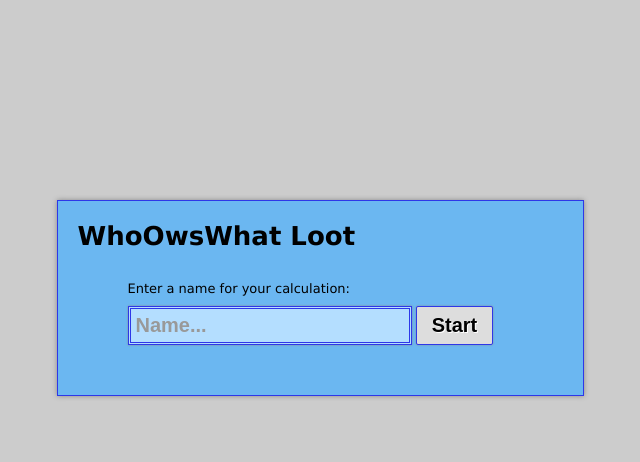
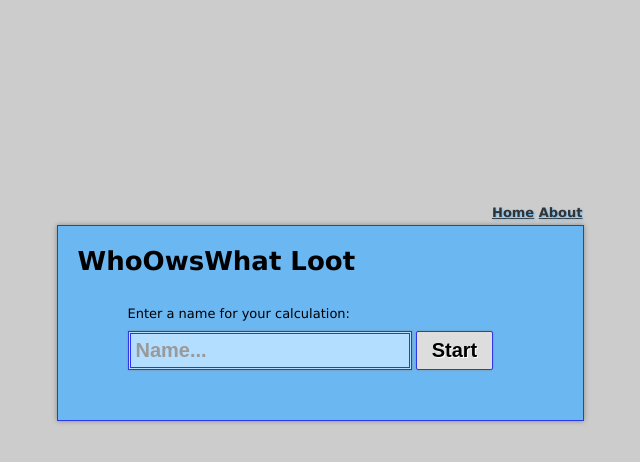
Before and after one commit to maltelenz/wowloot, a Django app: template templates/index.html in a window 1280 px wide. Shown: the top 462 px of the page, without its empty margins (320-960 px from the left). Run offline with Django 3.2, Linux system fonts and the light colour scheme; the template is opened without the code that fills it, so the values that code supplies are empty; some libraries are stand-ins or nearby versions.

Commit message:
added links to navigate between pages, and added about page

```diff
--- a/calcloot/static/style.css
+++ b/calcloot/static/style.css
@@ -19,7 +19,6 @@ div.firstpagemaincontent {
     padding: 20px 55px 50px 20px;
     margin-left: auto;
     margin-right: auto;
-    margin-top: 200px;
     background-color: #6bb7f1;
     border: 1px solid #2e37e8;
     -moz-box-shadow: 0px 0px 5px #888;
@@ -94,9 +93,34 @@ table.previouscalculations tr td.creationdate {
     font-size: 12px;
 }
 
+div.toplinks {
+    text-align: right;
+    color: #333;
+    font-weight: bold;
+    font-family: verdana;
+    font-size: 13px;
+    text-shadow: 1px 1px 2px #6bb7f1;
+}
+
+div.toplinks a {
+    text-decoration: underline;
+}
+
+div.toplinkscalculation {
+    margin: 50px 55px 5px 50px;
+}
+
+div.toplinkshome {
+    width: 525px;
+    padding: 5px;
+    margin-left: auto;
+    margin-right: auto;
+    margin-top: 200px;
+}
+
 div.calculationmaincontent {
     padding: 20px;
-    margin: 50px;
+    margin: 0px 50px 50px 50px;
     background-color: #6bb7f1;
     border: 1px solid #2e37e8;
     -moz-box-shadow: 0px 0px 5px #888;
@@ -163,3 +187,8 @@ h1.calculation {
 .personname {
     font-weight: bold;
 }
+
+.aboutlink {
+    text-decoration: underline;
+    color: #555;
+}
--- a/calcloot/urls.py
+++ b/calcloot/urls.py
@@ -7,6 +7,7 @@ admin.autodiscover()
 urlpatterns = patterns('calcloot.views',
     # Examples:
     url(r'^$', 'home', name = 'home'),
+    url(r'^about/$', 'about', name = 'about'),
     url(r'^person/a/(?P<calcid>\d+)/(?P<hashtag>\w+)/$', 'add_person', name = "add_person"),
     url(r'^person/d/(?P<calcid>\d+)/(?P<hashtag>\w+)/(?P<personid>\d+)/$', 'delete_person', name = "delete_person"),
     url(r'^currency/(?P<calcid>\d+)/(?P<hashtag>\w+)/$', 'change_currency', name = "change_currency"),
--- a/calcloot/views.py
+++ b/calcloot/views.py
@@ -38,6 +38,11 @@ def home(request):
             'previous_calculations': previous_calculations
             },
                               context_instance = RequestContext(request))
+
+
+def about(request):
+    return render_to_response('about.html', {}, context_instance = RequestContext(request))
+
 
 def calculation(request, calcid, hashtag, edit_expense_id = None):
     is_edit = edit_expense_id != None
--- a/templates/base.html
+++ b/templates/base.html
@@ -12,6 +12,10 @@
     {% block inheader %}{% endblock %}
   </head>
   <body>
-      {% block content %}{% endblock %}
+    <div class="toplinks toplinks{% block toplinks %}{% endblock %}">
+      <a href="{% url home %}">Home</a>
+      <a href="{% url about %}">About</a>
+    </div>
+    {% block content %}{% endblock %}
   </body>
 </html>
--- a/templates/calculation.html
+++ b/templates/calculation.html
@@ -2,9 +2,11 @@
 
 {% block title %} - {{ calculation.name }}{% endblock %}
 
+{% block toplinks %}calculation{% endblock %}
+
 {% block content %}
 <div class="calculationmaincontent">
-  <h1 class="calculation">Who Ows What after {{ calculation.name }}</h1>
+  <h1 class="calculation">Who Ows What: {{ calculation.name }}</h1>
   <h2>Currency</h2>
   <form action="{% url change_currency calculation.id calculation.hashtag %}" method="post">
     {% csrf_token %}
--- a/templates/index.html
+++ b/templates/index.html
@@ -37,6 +37,8 @@
   });
 </script>
 {% endblock %}
+
+{% block toplinks %}home{% endblock %}
 
 {% block content %}
 <div class="firstpagemaincontent">
```
Also changed, not shown: templates/about.html (added, +17 -0 lines).
